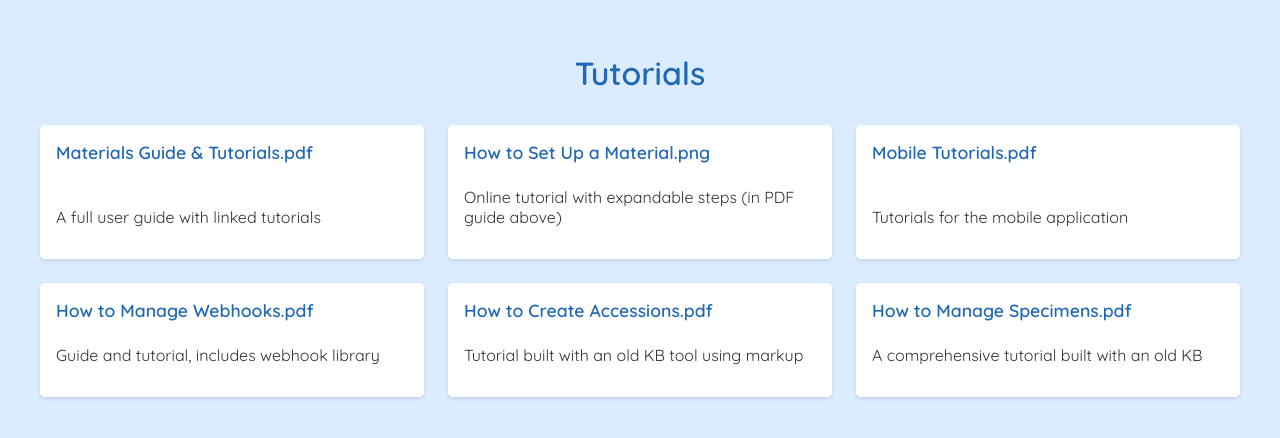
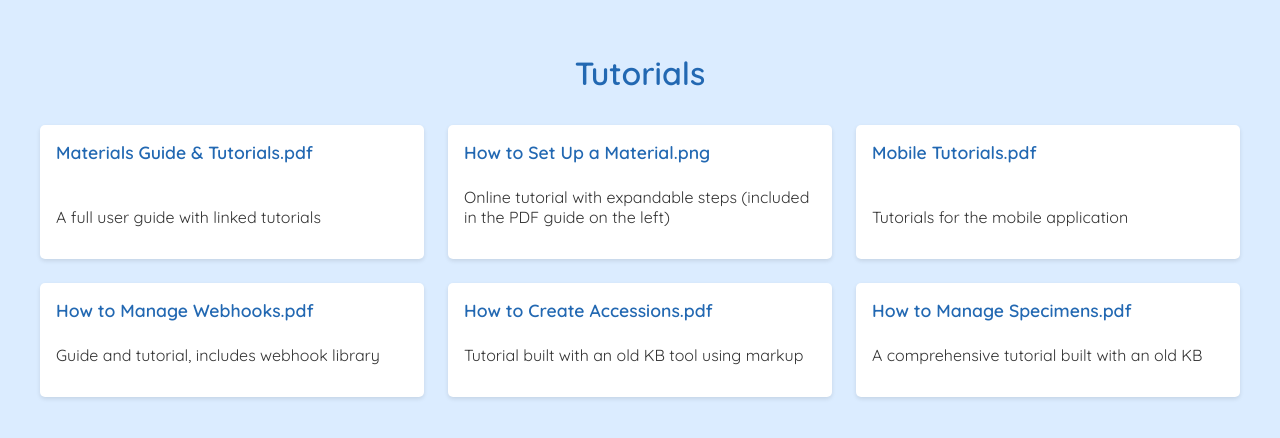
Before and after one commit to Daisy-Docs/Portfolio, a Jekyll site: the page Tutorials.html, which Jekyll copies as it is, in a window 1280 px wide. Shown: the top 438 px of the page. Built offline with Jekyll 4.4.1, drawn with Linux system fonts in a browser that asks for light colours.

Commit message:
Update Tutorials.html

```diff
--- a/Tutorials.html
+++ b/Tutorials.html
@@ -84,7 +84,7 @@
     </div>
         <div class="sample">
       <h2><a href="assets/Documentation/Datex/Set%20Up%20a%20Material%20(Tutorial).png">How to Set Up a Material.png</a></h2>
-      <p>Online tutorial with expandable steps (in PDF guide above)</p>
+      <p>Online tutorial with expandable steps (included in the PDF guide on the left)</p>
     </div>
         <div class="sample">
       <h2><a href="assets/Documentation/Datex/Old Branding/Mobile%20Tutorials%20Example.pdf">Mobile Tutorials.pdf</a></h2>
```
